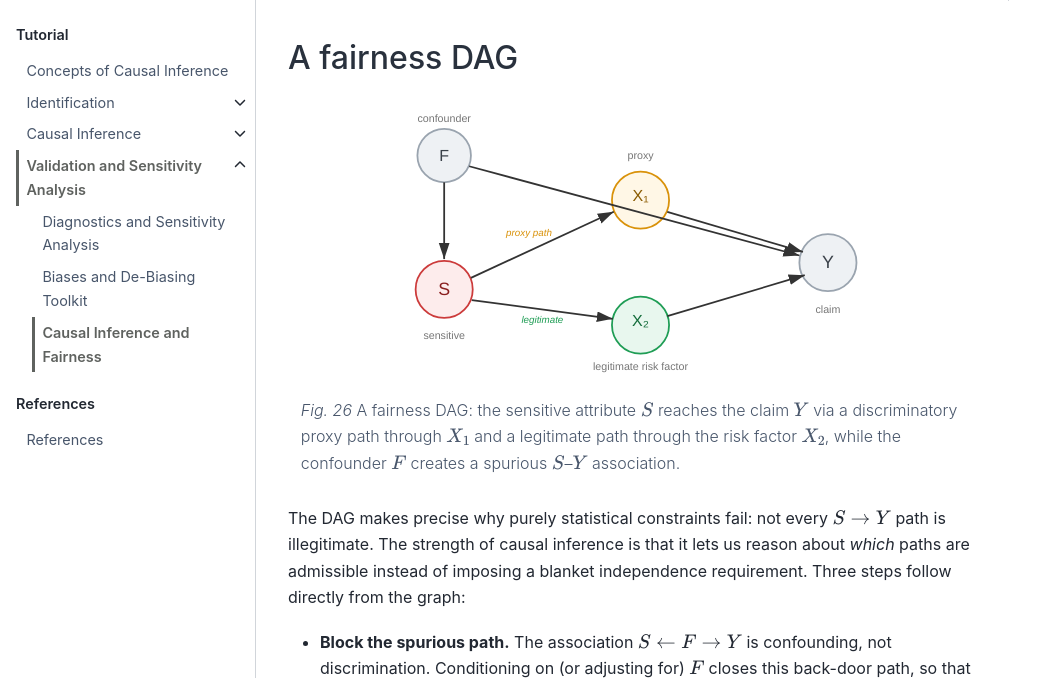
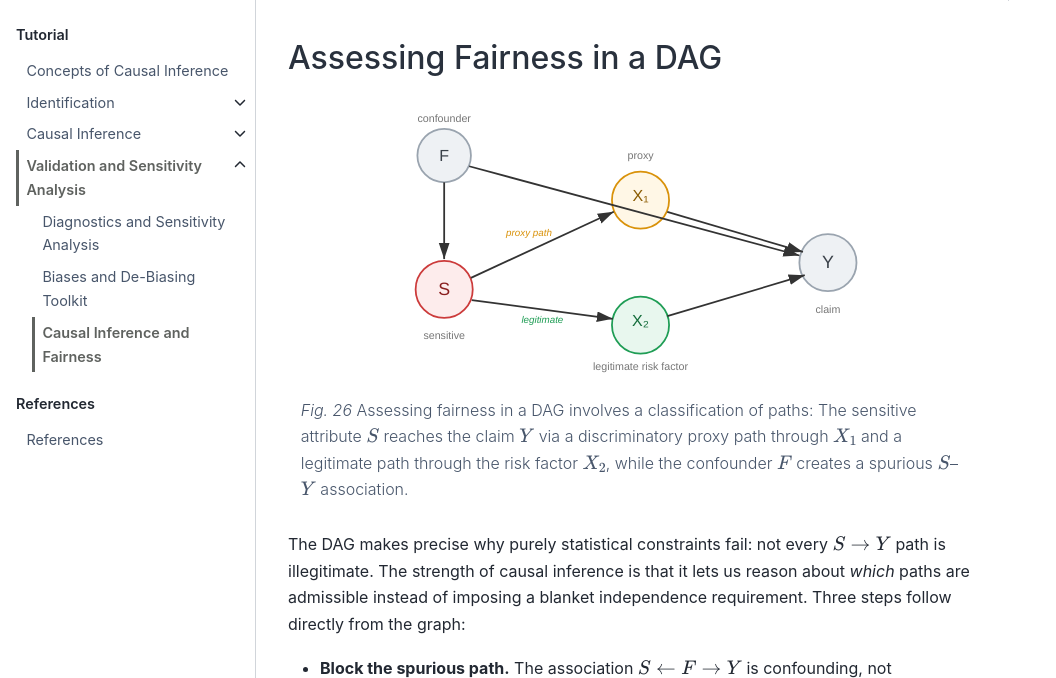
Before and after one commit to actuarial-data-science/ActuarialCausalInference, a Jupyter Book: the page built from tutorial/fairness.md, in a window 1280 px wide and 900 px high, scrolled down 1710 px, cut to the strip 222-900 px from the top of the window. Shown: the whole strip, without its empty margins (0-1056 px from the left). Built offline with Jupyter Book 1.0.4 settings and Sphinx 7.4.7 and the Sphinx Book theme 1.1.4, drawn with Linux system fonts in a browser that asks for light colours; pages that are not in the unit, such as notebooks, are missing from menus; comment, search, counter and statistics services are not loaded; some of the changed text lies outside the part shown.

Commit message:
typo corrections and fairness framing

````diff
--- a/tutorial/fairness.md
+++ b/tutorial/fairness.md
@@ -146,13 +146,13 @@ i.e. among everyone assigned the same price $\hat{\mu}(X)$, the realised risk is
 These criteria are useful **diagnostic checks** but cannot replace causal reasoning. [Lindholm et al. (2021)](https://www.cambridge.org/core/journals/astin-bulletin-journal-of-the-iaa/article/discriminationfree-insurance-pricing/ED25C4053690E56050F437B8DF2AD117) show that even a genuinely discrimination-free model violates them whenever $X$ and $S$ are statistically dependent. Moreover, except in trivial cases, the criteria are mutually incompatible at unequal base rates: no decision can be simultaneously calibrated *and* equalise both error rates ([Kleinberg et al., 2017](https://arxiv.org/abs/1609.05807); [Chouldechova, 2017](https://doi.org/10.1089/big.2016.0047)). Choosing a criterion is therefore a value judgement about *which* fairness to buy and *which* to forgo - not a technical detail the model can settle on its own.
 ```
 
-### A fairness DAG
+### Assessing Fairness in a DAG
 
 ```{figure} figs/fairness_dag.svg
 :width: 85%
 :name: fig-fairness-dag
 
-A fairness DAG: the sensitive attribute $S$ reaches the claim $Y$ via a discriminatory proxy path through $X_1$ and a legitimate path through the risk factor $X_2$, while the confounder $F$ creates a spurious $S$–$Y$ association.
+Assessing fairness in a DAG involves a classification of paths: The sensitive attribute $S$ reaches the claim $Y$ via a discriminatory proxy path through $X_1$ and a legitimate path through the risk factor $X_2$, while the confounder $F$ creates a spurious $S$–$Y$ association.
 ```
 
 The DAG makes precise why purely statistical constraints fail: not every $S \to Y$ path is illegitimate. The strength of causal inference is that it lets us reason about *which* paths are admissible instead of imposing a blanket independence requirement. Three steps follow directly from the graph:
````
Also changed, not shown: tutorial/propensity.md (+1 -1 lines), tutorial/tree_based_methods.md (+1 -1 lines).
